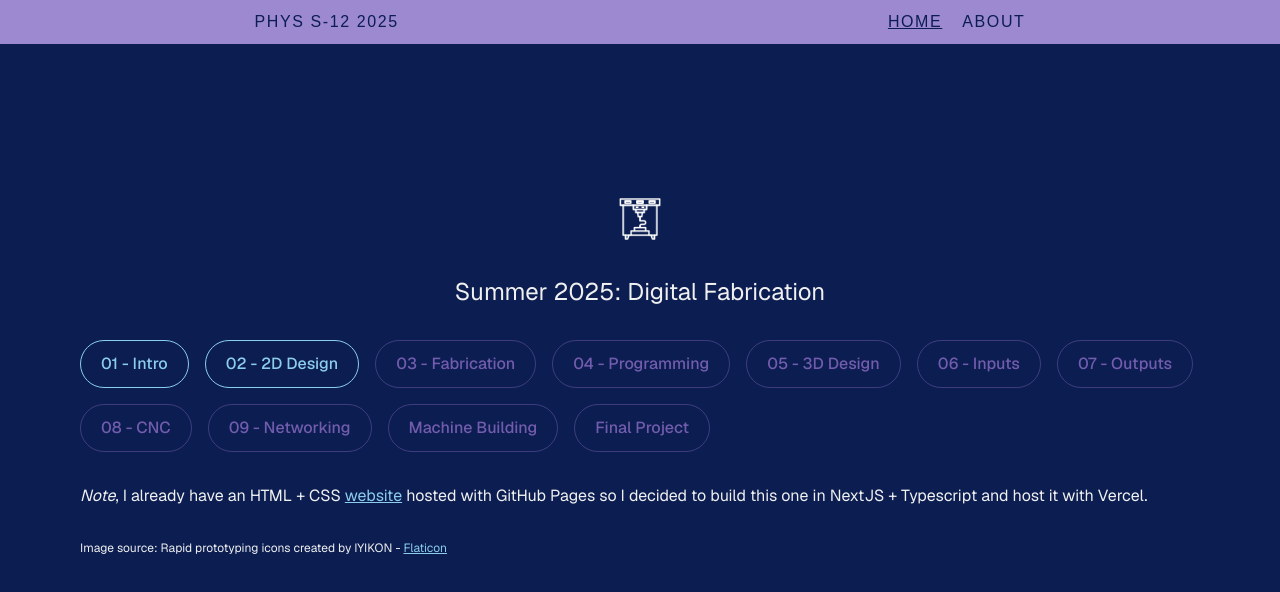
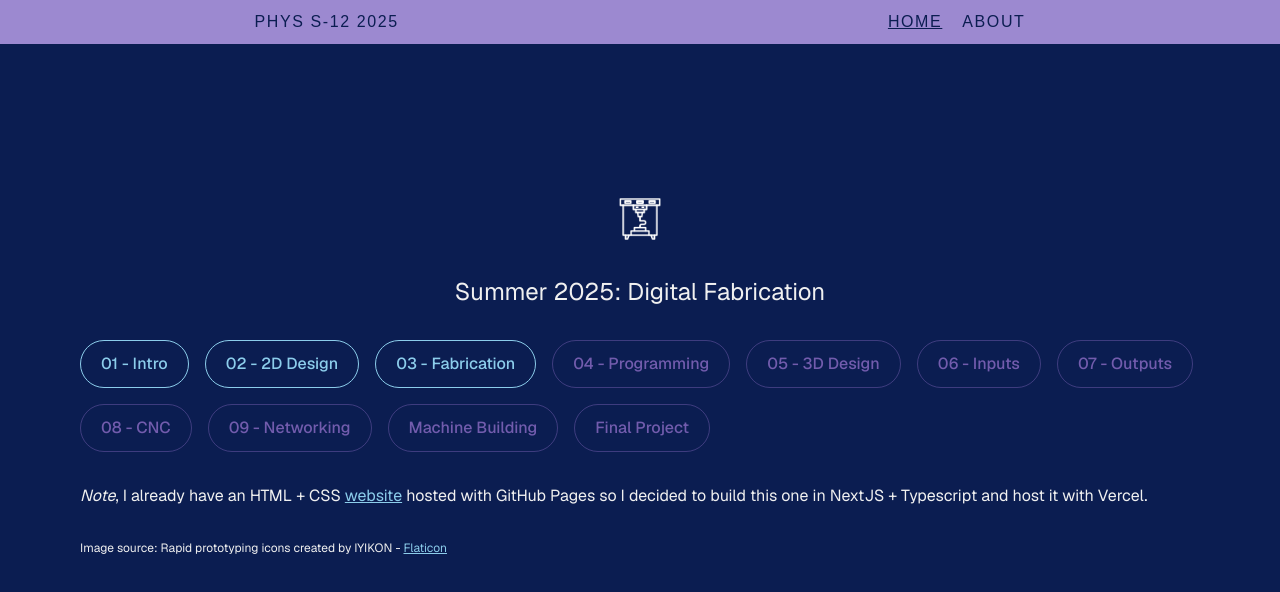
Before and after one commit to leogilmour/digi-fab, a Next.js app: page / in a window 1280 px wide. Shown: the top 592 px of the page. Built offline with nearby package versions, Linux system fonts and the light colour scheme.

Commit message:
homework

```diff
--- a/app/page.tsx
+++ b/app/page.tsx
@@ -20,7 +20,7 @@ export default function Home() {
         <div className="flex flex-wrap items-center justify-start gap-4 align-middle sm:flex-row">
           <ButtonLink href={"/01-intro"}>01 - Intro</ButtonLink>
           <ButtonLink href="/02-2d-design-cutting">02 - 2D Design</ButtonLink>
-          <ButtonLink>03 - Fabrication</ButtonLink>
+          <ButtonLink href="/03-fabrication">03 - Fabrication</ButtonLink>
           <ButtonLink>04 - Programming</ButtonLink>
           <ButtonLink>05 - 3D Design</ButtonLink>
           <ButtonLink>06 - Inputs</ButtonLink>
```
